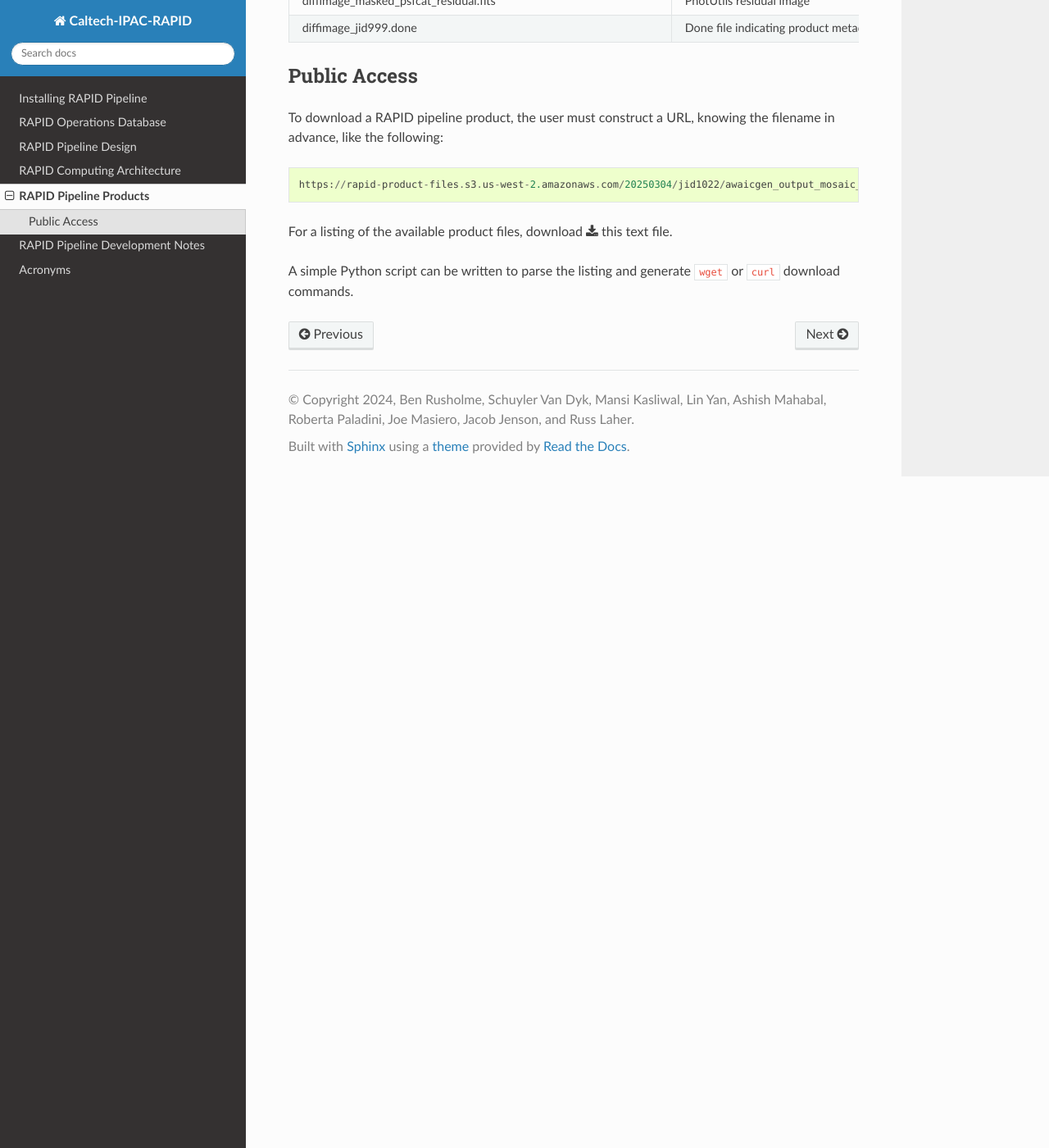
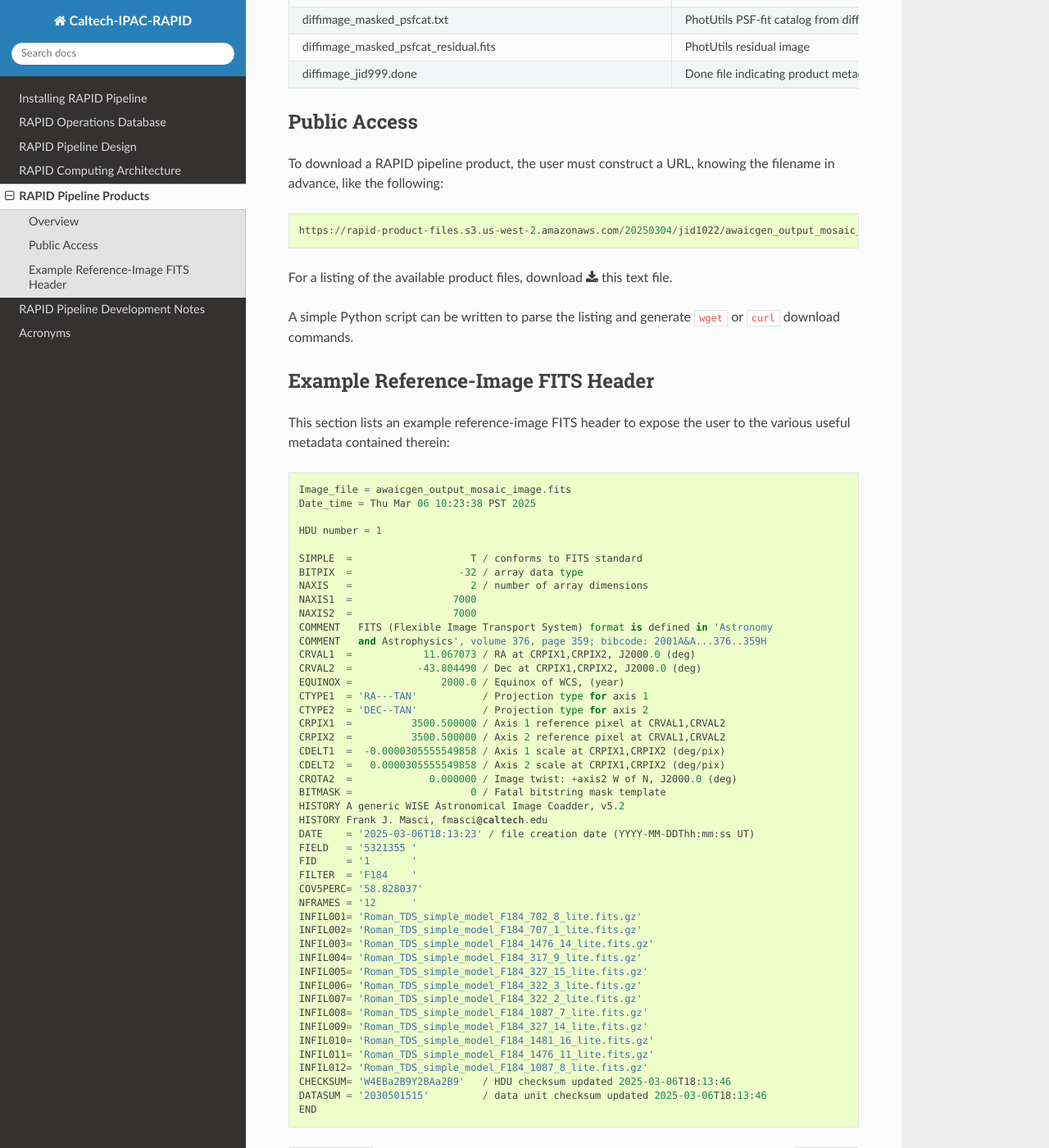
Before and after one commit to Caltech-IPAC/rapid, a Sphinx documentation site: the page built from docs/source/prod/products.rst, in a window 1280 px wide and 1400 px high, scrolled down 1579 px. Shown: the whole window at 82% size. Built offline with Sphinx 7.4.7 and the Read the Docs theme 3.1.0, drawn with Linux system fonts in a browser that asks for light colours; formulas are drawn with MathJax 3.

Commit message:
Added example reference-image FITS header listing.

```diff
--- a/docs/source/prod/products.rst
+++ b/docs/source/prod/products.rst
@@ -1,5 +1,8 @@
 RAPID Pipeline Products
 ####################################################
+
+Overview
+***********
 
 The products processed on any given date (``<yyyymmdd>`` Pacific Time) will be located in
 the RAPID-product S3 bucket with the processing date as a prefix::
@@ -67,3 +70,58 @@ For a listing of the available product files,
 download :download:`this text file <rapid-product-files_20250304.txt>`.
 
 A simple Python script can be written to parse the listing and generate ``wget`` or ``curl`` download commands.
+
+
+Example Reference-Image FITS Header
+************************************
+
+This section lists an example reference-image FITS header to expose the user to the
+various useful metadata contained therein::
+
+
+    Image_file = awaicgen_output_mosaic_image.fits
+    Date_time = Thu Mar 06 10:23:38 PST 2025
+
+    HDU number = 1
+
+    SIMPLE  =                    T / conforms to FITS standard
+    BITPIX  =                  -32 / array data type
+    NAXIS   =                    2 / number of array dimensions
+    NAXIS1  =                 7000
+    NAXIS2  =                 7000
+    COMMENT   FITS (Flexible Image Transport System) format is defined in 'Astronomy
+    COMMENT   and Astrophysics', volume 376, page 359; bibcode: 2001A&A...376..359H
+    CRVAL1  =            11.067073 / RA at CRPIX1,CRPIX2, J2000.0 (deg)
+    CRVAL2  =           -43.804490 / Dec at CRPIX1,CRPIX2, J2000.0 (deg)
+    EQUINOX =               2000.0 / Equinox of WCS, (year)
+    CTYPE1  = 'RA---TAN'           / Projection type for axis 1
+    CTYPE2  = 'DEC--TAN'           / Projection type for axis 2
+    CRPIX1  =          3500.500000 / Axis 1 reference pixel at CRVAL1,CRVAL2
+    CRPIX2  =          3500.500000 / Axis 2 reference pixel at CRVAL1,CRVAL2
+    CDELT1  =  -0.0000305555549858 / Axis 1 scale at CRPIX1,CRPIX2 (deg/pix)
+    CDELT2  =   0.0000305555549858 / Axis 2 scale at CRPIX1,CRPIX2 (deg/pix)
+    CROTA2  =             0.000000 / Image twist: +axis2 W of N, J2000.0 (deg)
+    BITMASK =                    0 / Fatal bitstring mask template
+    HISTORY A generic WISE Astronomical Image Coadder, v5.2
+    HISTORY Frank J. Masci, fmasci@caltech.edu
+    DATE    = '2025-03-06T18:13:23' / file creation date (YYYY-MM-DDThh:mm:ss UT)
+    FIELD   = '5321355 '
+    FID     = '1       '
+    FILTER  = 'F184    '
+    COV5PERC= '58.828037'
+    NFRAMES = '12      '
+    INFIL001= 'Roman_TDS_simple_model_F184_702_8_lite.fits.gz'
+    INFIL002= 'Roman_TDS_simple_model_F184_707_1_lite.fits.gz'
+    INFIL003= 'Roman_TDS_simple_model_F184_1476_14_lite.fits.gz'
+    INFIL004= 'Roman_TDS_simple_model_F184_317_9_lite.fits.gz'
+    INFIL005= 'Roman_TDS_simple_model_F184_327_15_lite.fits.gz'
+    INFIL006= 'Roman_TDS_simple_model_F184_322_3_lite.fits.gz'
+    INFIL007= 'Roman_TDS_simple_model_F184_322_2_lite.fits.gz'
+    INFIL008= 'Roman_TDS_simple_model_F184_1087_7_lite.fits.gz'
+    INFIL009= 'Roman_TDS_simple_model_F184_327_14_lite.fits.gz'
+    INFIL010= 'Roman_TDS_simple_model_F184_1481_16_lite.fits.gz'
+    INFIL011= 'Roman_TDS_simple_model_F184_1476_11_lite.fits.gz'
+    INFIL012= 'Roman_TDS_simple_model_F184_1087_8_lite.fits.gz'
+    CHECKSUM= 'W4EBa2B9Y2BAa2B9'   / HDU checksum updated 2025-03-06T18:13:46
+    DATASUM = '2030501515'         / data unit checksum updated 2025-03-06T18:13:46
+    END
```
